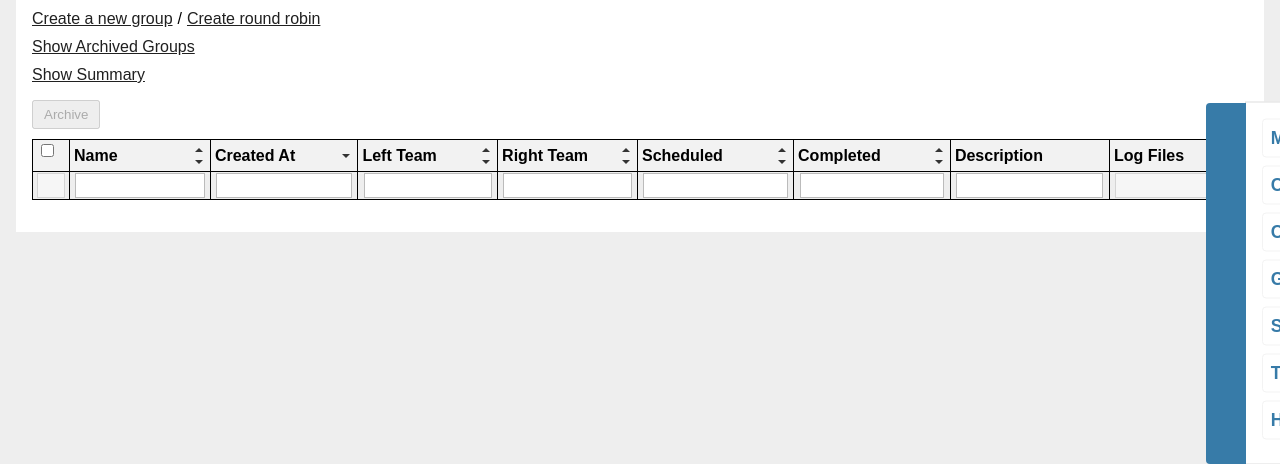
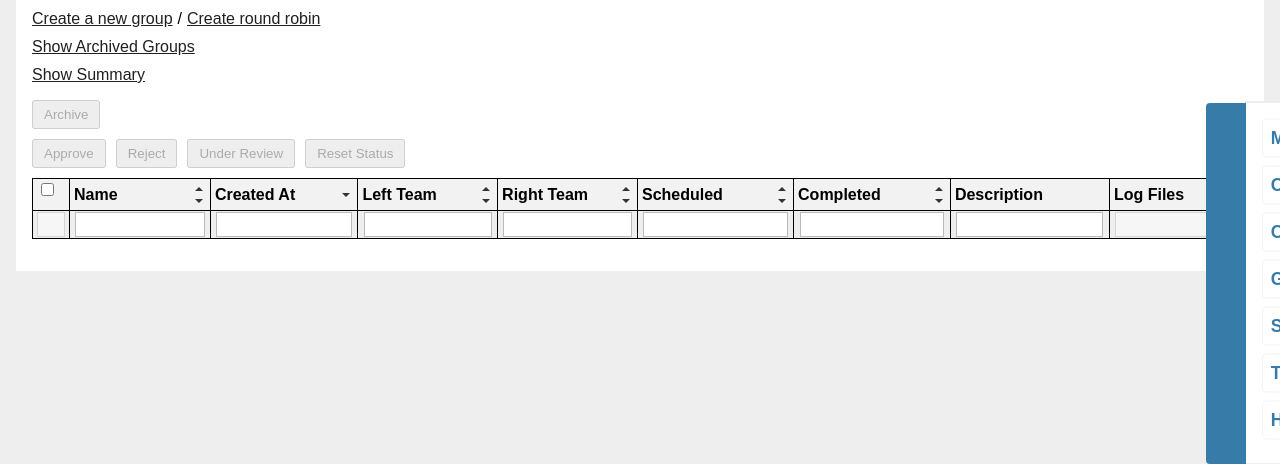
Before and after one commit to helios-base/rcgamestats, a Flask app: page /group/ in a window 1280 px wide. Shown: the part 117-581 px from the top of the page. Run offline with Flask 3, Linux system fonts and the light colour scheme; the visitor is signed in with stand-in values (Sample User, id 1); data that the repository does not hold is empty; some libraries are stand-ins or nearby versions.

Commit message:
Group状態フラグの編集・表示機能を実装

```diff
--- a/rcgame_flask/group/models.py
+++ b/rcgame_flask/group/models.py
@@ -13,6 +13,7 @@ class MatchStatus(Enum):
     UNEXECUTED = 'unexecuted'
     IN_PROGRESS = 'in progress'
     COMPLETED = 'completed'
+    ARCHIVED = 'archived'
 
 
 class Group(db.Model):
--- a/rcgame_flask/group/templates/group/archived_groups.html
+++ b/rcgame_flask/group/templates/group/archived_groups.html
@@ -32,7 +32,7 @@
         </thead>
         <tbody>
             {% for group in groups if not group.is_active %}
-            <tr>
+            <tr{% if group.status.value == 'approved' %} class="approved"{%elif group.status.value == 'rejected' %} class="rejected"{% elif group.status.value == 'under_review' %} class="under_review"{% endif %}>
                 <td><input type="checkbox" name="group_ids" value="{{ group.id }}" onclick="checkCheckboxes()"></td>
                 <td><a href="{{ url_for('group.show_group_matches', group_name=group.name) }}">{{ group.name }}</a></td>
                 <td>{{ group.created_at }}</td>
--- a/rcgame_flask/group/templates/group/index.html
+++ b/rcgame_flask/group/templates/group/index.html
@@ -16,10 +16,16 @@
     <a href="{{ url_for('group.show_summaries') }}">Show Summary</a>
 </div>
 
-<form action="{{ url_for('group.bulk_archive_groups') }}" method="post">
+<form action="{{ url_for('group.bulk_action') }}" method="post">
     <input type="hidden" name="csrf_token" value="{{ csrf_token() }}">
     <div class="button-container">
-        <button id="bulk-archive-button" type="submit" disabled>Archive</button>
+        <button type="submit" name="action" id="bulk-archive-button" value="archive" disabled>Archive</button>
+    </div>
+    <div class="button-container">
+        <button type="submit" name="action" id="approve-button" value="approve" disabled>Approve</button>
+        <button type="submit" name="action" id="reject-button" value="reject" disabled>Reject</button>
+        <button type="submit" name="action" id="under-review-button" value="under_review" disabled>Under Review</button>
+        <button type="submit" name="action" id="reset-status-button" value="reset_status" disabled>Reset Status</button>
     </div>
     <table id="group-table" class="tablesorter">
         <thead>
@@ -39,7 +45,7 @@
             {% for group in groups if group.is_active %}
               {% set scheduled_count = group.matches.count() %}
               {% set completed_count = completed_counts.get(group.id, 0) %}
-            <tr>
+            <tr{% if group.status.value == 'approved' %} class="approved"{%elif group.status.value == 'rejected' %} class="rejected"{% elif group.status.value == 'under_review' %} class="under_review"{% endif %}>
                 <td><input type="checkbox" name="group_ids" value="{{ group.id }}" onclick="checkCheckboxes()"></td>
                 <td class="group-name"><a href="{{ url_for('group.show_group_matches', group_name=group.name) }}" title="{{ group.name }}">{{ group.name }}</a></td>
                 <td class="time">{{ group.created_at }}</td>
@@ -107,7 +113,13 @@
 
     function checkCheckboxes() {
         var checkboxes = document.getElementsByName('group_ids');
-        var button = document.getElementById('bulk-archive-button');
+        var buttons = [
+            document.getElementById('bulk-archive-button'),
+            document.getElementById('approve-button'),
+            document.getElementById('reject-button'),
+            document.getElementById('under-review-button'),
+            document.getElementById('reset-status-button')
+        ];
         var anyChecked = false;
         for (var i = 0; i < checkboxes.length; i++) {
             if (checkboxes[i].checked) {
@@ -115,7 +127,9 @@
                 break;
             }
         }
-        button.disabled = !anyChecked;
+        for (var i = 0; i < buttons.length; i++) {
+            buttons[i].disabled = !anyChecked;
+        }
     }
 
     document.addEventListener('DOMContentLoaded', function () {
--- a/rcgame_flask/group/templates/group/summary.html
+++ b/rcgame_flask/group/templates/group/summary.html
@@ -35,7 +35,7 @@
     </thead>
     <tbody>
         {% for summary in summary_list %}
-        <tr>
+        <tr{% if summary.group.status.value == 'approved' %} class="approved"{%elif summary.group.status.value == 'rejected' %} class="rejected"{% elif summary.group.status.value == 'under_review' %} class="under_review"{% endif %}>
             <td class="summary"><a href="{{ url_for('group.show_group_matches', group_name=summary.group.name) }}" title="{{ summary.group.name }}">{{ summary.group.created_at }}</a></td>
             <td class="summary" id="lborder">{{ summary.group.left_team.name }}</td>
             <td class="summary">{{ summary.group.right_team.name }}</td>
--- a/rcgame_flask/group/views.py
+++ b/rcgame_flask/group/views.py
@@ -381,21 +381,59 @@ def archive_group(group_id):
     return redirect(url_for("group.index"))
 
 
-@group.route("/bulk_archive_groups", methods=["POST"])
+@group.route("/bulk_action", methods=["POST"])
 @login_required
-def bulk_archive_groups():
+def bulk_action():
     """
     Archive selected groups.
     """
+
+    action = request.form.get("action")
     group_ids = request.form.getlist("group_ids")
     if not group_ids:
-        flash("No groups selected for archiving.")
+        flash("No groups selected.", "error")
         return redirect(url_for("group.index"))
 
+    if action == "archive":
+        return bulk_archive_groups(group_ids)
+    elif action == "approve":
+        return bulk_set_status_groups(group_ids, GroupStatus.APPROVED)
+    elif action == "reject":
+        return bulk_set_status_groups(group_ids, GroupStatus.REJECTED)
+    elif action == "under_review":
+        return bulk_set_status_groups(group_ids, GroupStatus.UNDER_REVIEW)
+    elif action == "reset_status":
+        return bulk_set_status_groups(group_ids, GroupStatus.NORMAL)
+
+    flash(f"Unknown action [{action}].", "error")
+    return redirect(url_for("group.index"))
+
+
+def bulk_set_status_groups(group_ids, status):
+    """
+    Bulk approve groups.
+    """
     for group_id in group_ids:
         group = Group.query.get(group_id)
         if group is None:
-            flash(f"Group ID {group_id} not found.")
+            flash(f"Group ID {group_id} not found.", "error")
+            return redirect(url_for("group.index"))
+
+        group.status = status
+        db.session.commit()
+        flash(f"Group [{group.name}] has been set to [{status.value}].")
+
+    return redirect(url_for("group.index"))
+
+
+def bulk_archive_groups(group_ids):
+    """
+    Bulk archive groups.
+    """
+    for group_id in group_ids:
+        group = Group.query.get(group_id)
+        if group is None:
+            flash(f"Group ID {group_id} not found.", "error")
             return redirect(url_for("group.index"))
 
         group.is_active = False
--- a/rcgame_flask/static/style.css
+++ b/rcgame_flask/static/style.css
@@ -30,14 +30,21 @@ input[type=submit] { align-self: start; min-width: 10em; }
 .bg-false { background: #f8d7da; }
 
 .matchup-info { font-size: 1.2em; font-weight: bold; margin-bottom: 0.5em; }
-.success { font-weight: bold; color: #4f8a10; }
-.error { color: #cc2f2e; }
+.success { font-weight: bold; }
+.error { color: #910101; background-color: white; }
 
 table { width: 100%; border-collapse: collapse; }
 th, td { border: 1px solid #000000; padding: 1px 4px; word-wrap: break-word; max-width: 200px; }
 th { background-color: #f2f2f2; text-align: left; }
 tr:nth-child(even) { background-color: #f7f5f5; }
 tr:hover { background-color: #ddd; }
+
+tr.approved { background-color: #5cb167; }
+tr.approved:hover { background-color: #00ff00; }
+tr.under_review { background-color: #e7bb7c; }
+tr.under_review:hover { background-color: #eeff7c; }
+tr.rejected { background-color: #c00000; }
+tr.rejected:hover { background-color: #ff0000; }
 
 /* thやtd内の特定の要素の余白を調整する場合 */
 td *:first-child {
```
